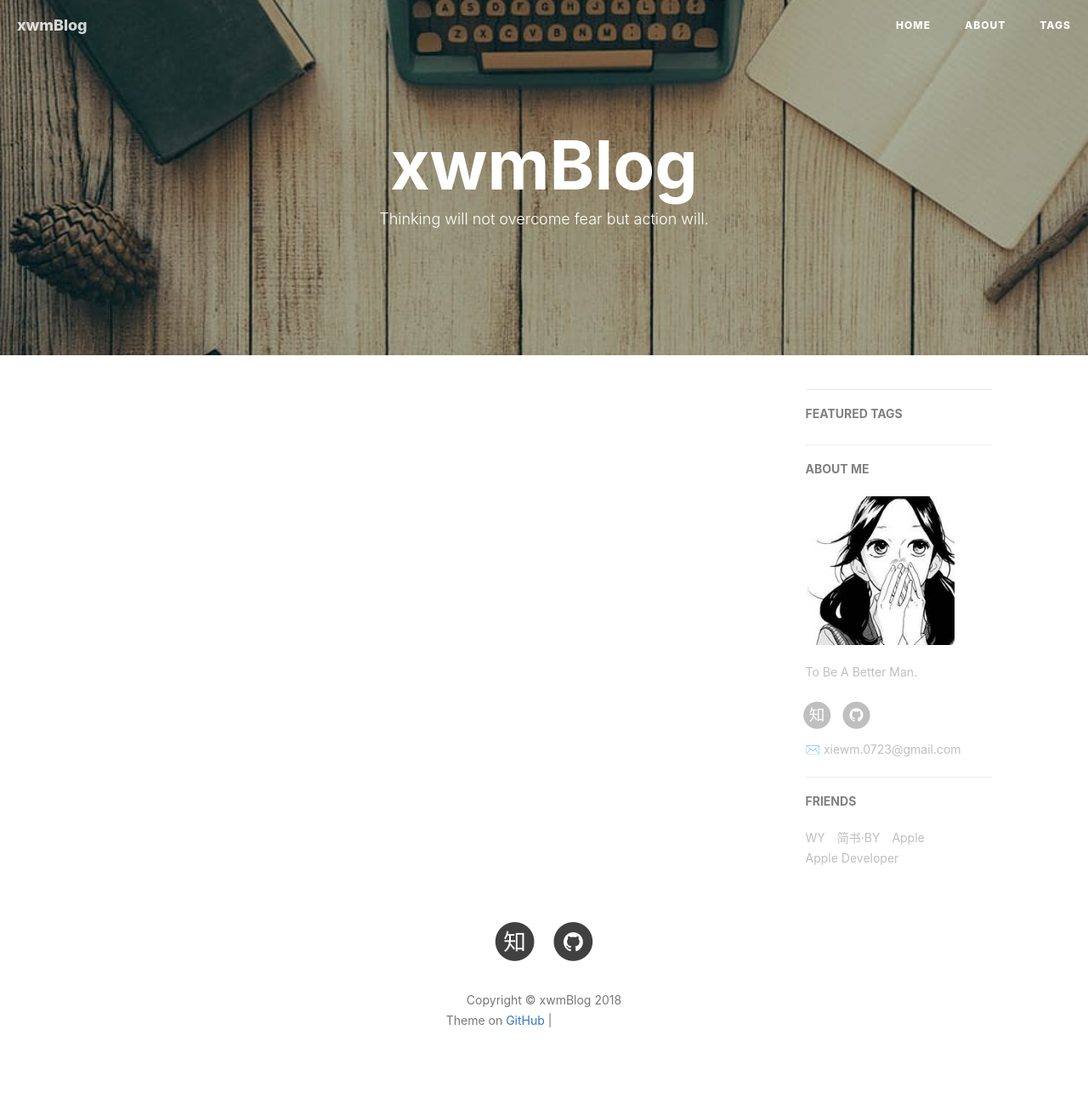
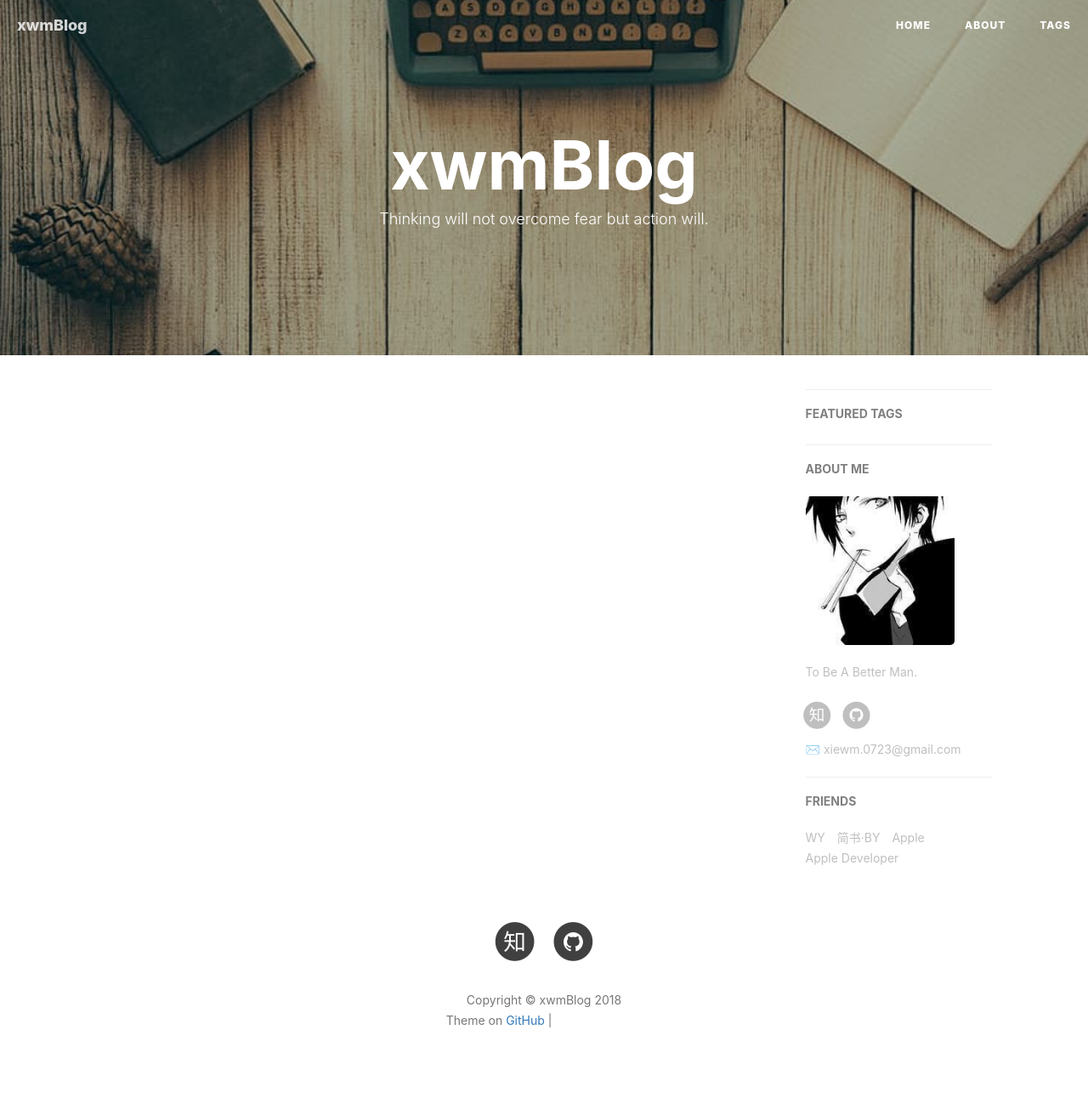
Before and after one commit to xie0723/xie0723.github.io, a Jekyll site: the page built from index.html, in a window 1280 px wide. Shown: the whole page at 85% size. Built offline with Jekyll 4.4.1, drawn with Linux system fonts in a browser that asks for light colours; nearby versions of some CDN libraries; the list of posts is cut into pages by our own code; comment, search, counter and statistics services are not loaded; grey boxes are pictures that could not be loaded.

Commit message:
Update _config.yml

```diff
--- a/_config.yml
+++ b/_config.yml
@@ -12,7 +12,7 @@ github_repo: "https://github.com/xie0723/xie0723.github.io.git" # you code repos
 # Sidebar settings
 sidebar: true                           # whether or not using Sidebar.
 sidebar-about-description: "To  Be  A  Better  Man."
-sidebar-avatar: /img/avatar_g.jpg    # use absolute URL, seeing it's used in both `/` and `/about/`
+sidebar-avatar: /img/avatar_m.jpg    # use absolute URL, seeing it's used in both `/` and `/about/`
 
 
 
```
